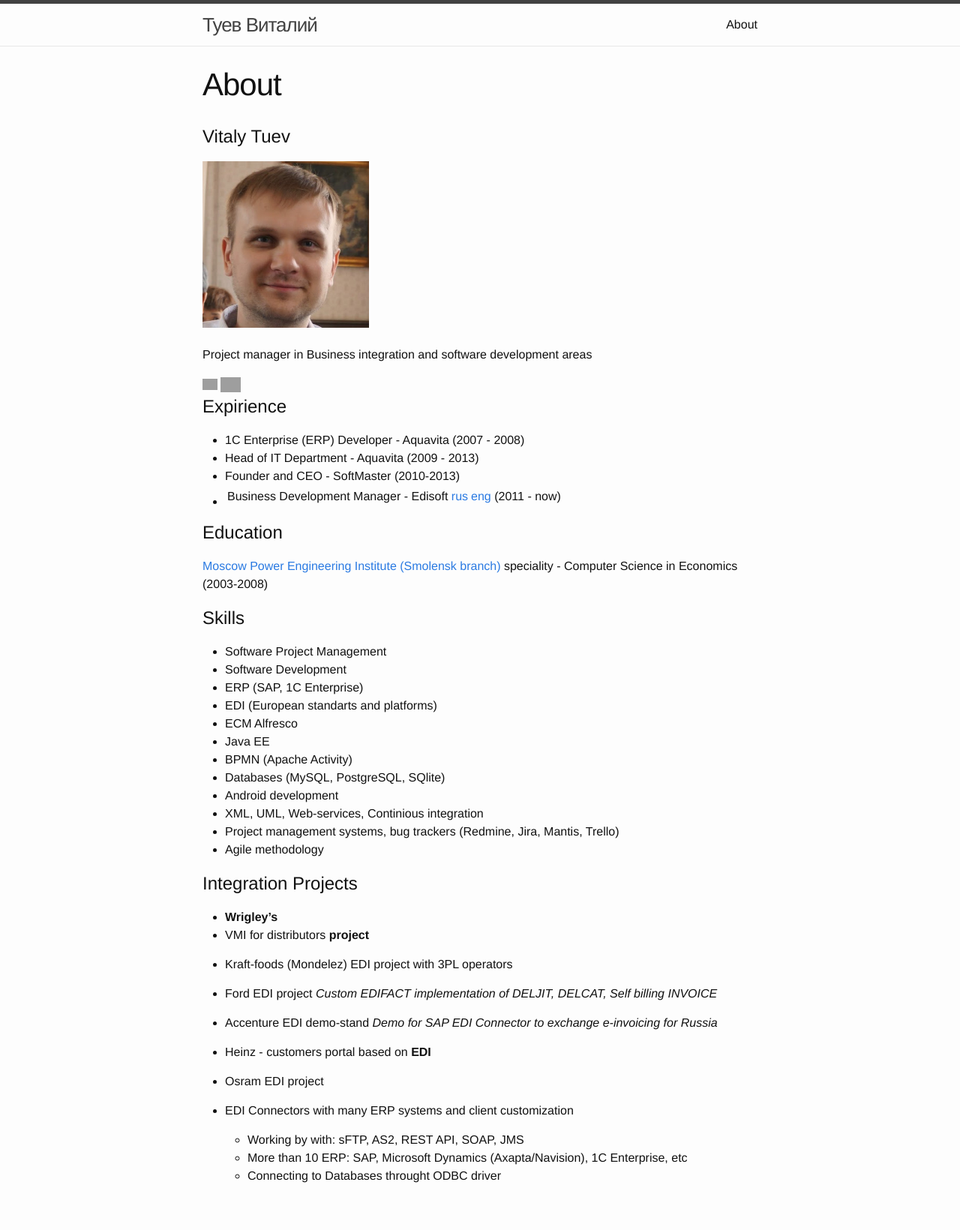
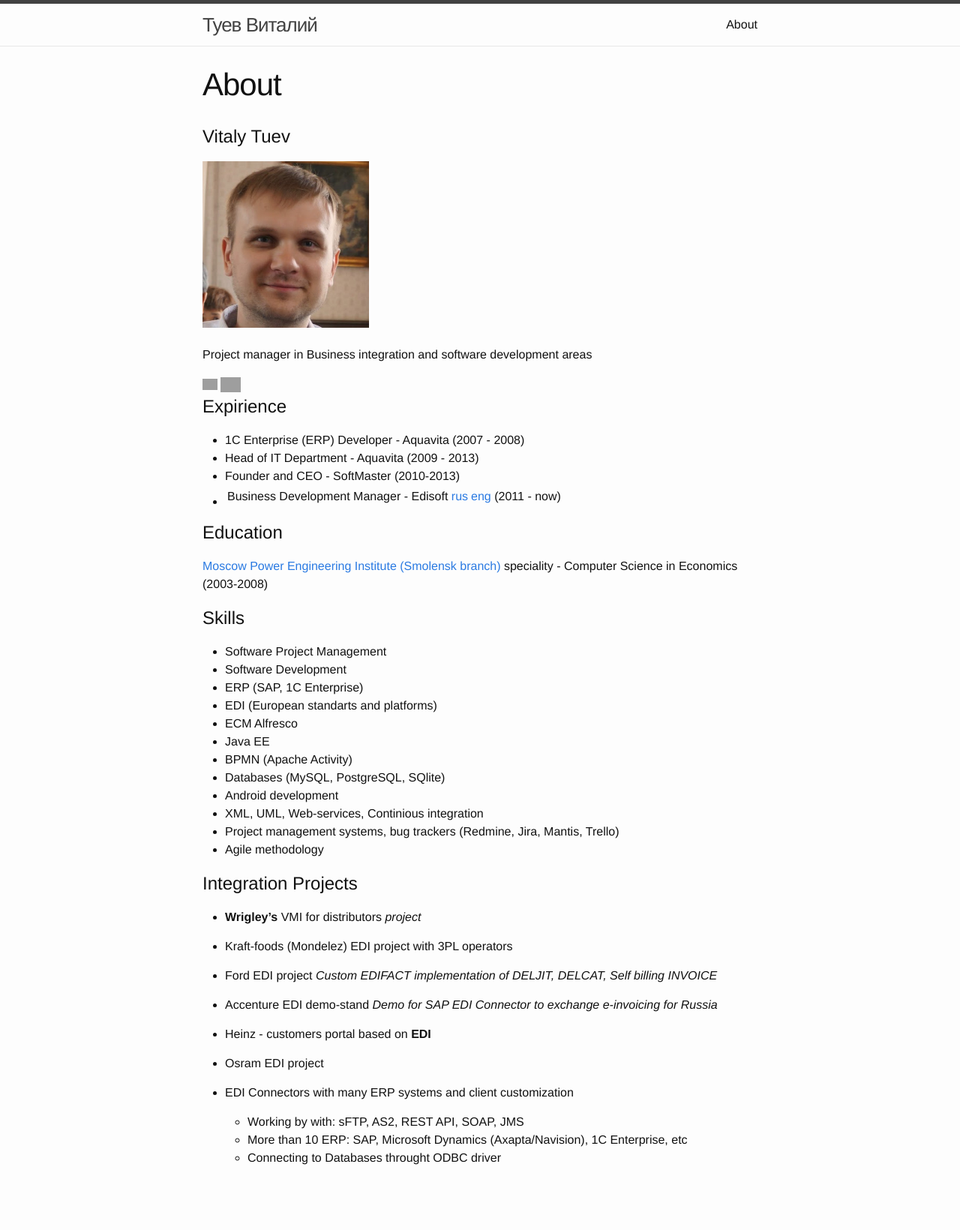
Before and after one commit to vetal232/vetal232.github.io, a Jekyll site: the page built from about.md, in a window 1280 px wide. Shown: the whole page at 75% size. Built offline with Jekyll 4.4.1, drawn with Linux system fonts in a browser that asks for light colours; after the commit the page ends 1616 px from its top, so only the background shows below that; grey boxes are pictures that could not be loaded.

```diff
--- a/about.md
+++ b/about.md
@@ -54,8 +54,7 @@ speciality - Computer Science in Economics (2003-2008)
 
 # Integration Projects
 
-- <b>Wrigley's </b>
-- VMI for distributors **project**
+- **Wrigley's** VMI for distributors *project*
 
 - Kraft-foods (Mondelez) EDI project with 3PL operators
 
```
